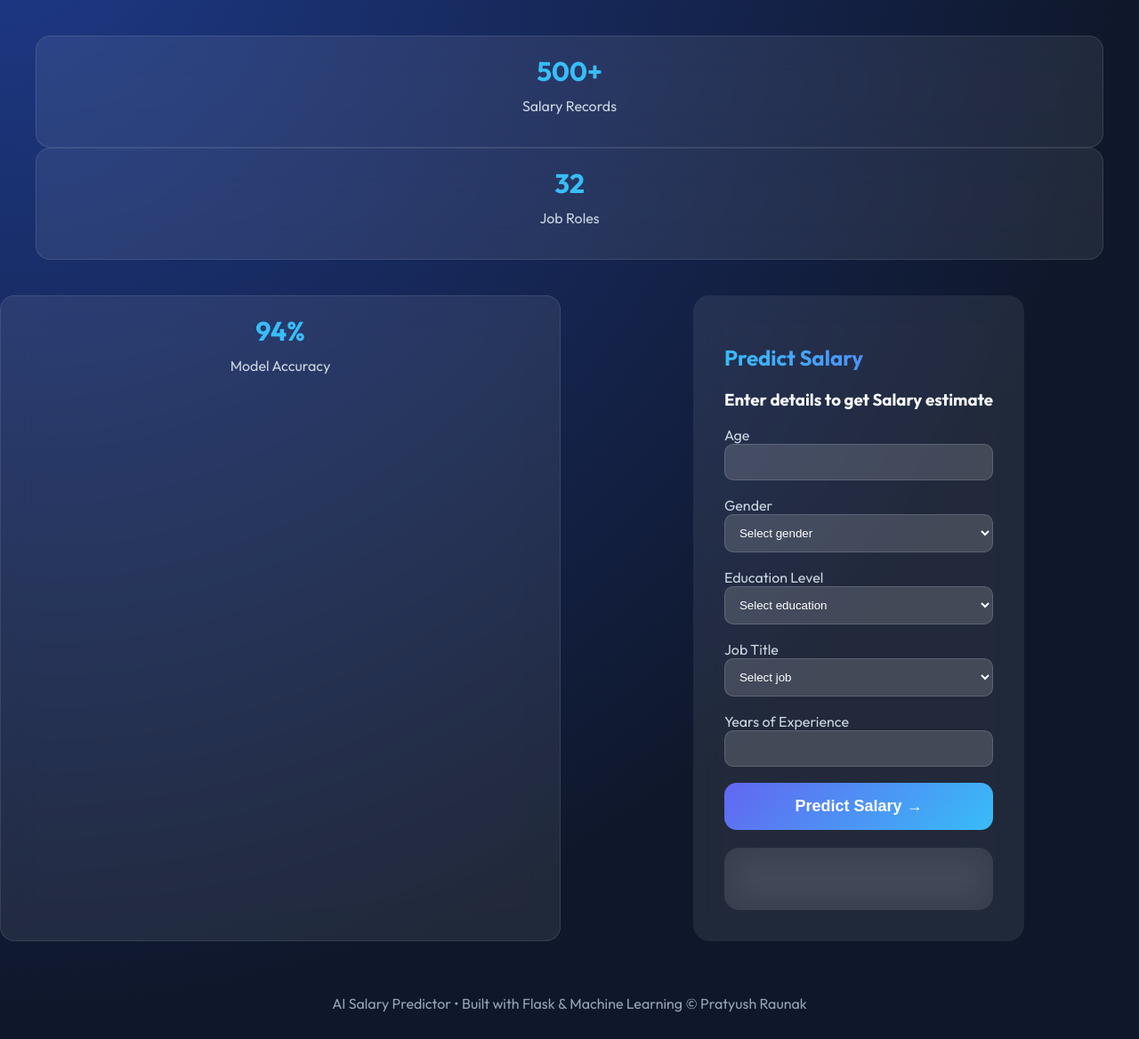
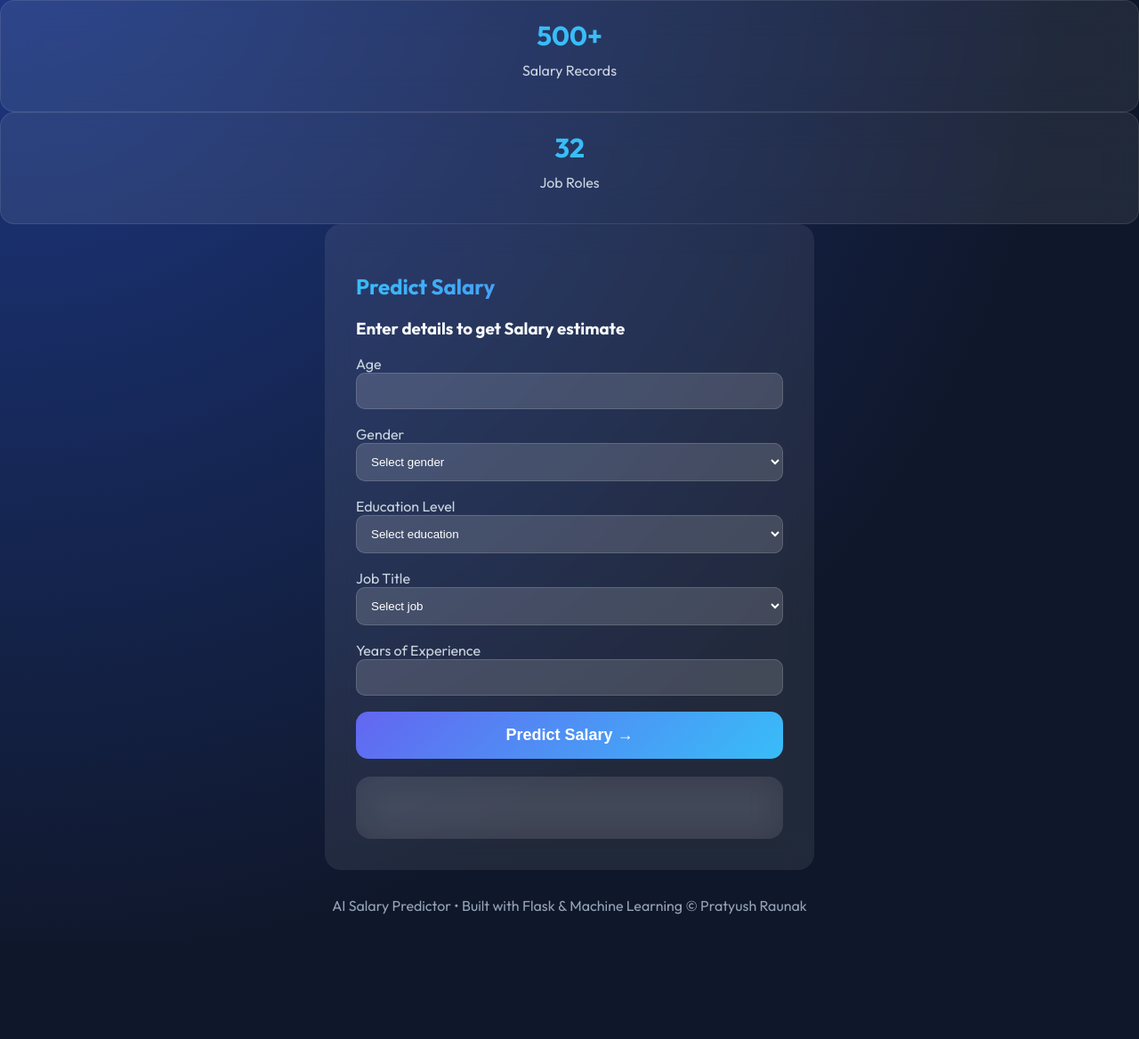
Before and after one commit to PR0801/Salary_Prediction, a Flask app: page / in a window 1280 px wide. Shown: the part 124-1292 px from the top of the page at 89% size. After the commit the page ends 1152 px from the top, so only its background shows below. Run offline with Flask 3, Linux system fonts and the light colour scheme; parts of the project's set-up code (start-up, migrations or seed data) failed here and were passed over.

Commit message:
Update index.html

```diff
--- a/templates/index.html
+++ b/templates/index.html
@@ -252,29 +252,23 @@
       <a href="#" id="dashboard-link" class="active">🏠 Dashboard</a>
       <a href="#" id="analytics-link">📊 Analytics</a>
     </div>
-
-    <div class="content">
-
 <div class="stat-card">
         <h3>500+</h3>
         <p>Salary Records</p>
       </div>
+
       <div class="stat-card">
         <h3>32</h3>
         <p>Job Roles</p>
       </div>
     </div>
-      <section id="dashboard">
-        <div class="stats">
-        <div class="stat-card">
-          <h3>94%</h3>
-          <p>Model Accuracy</p>
-        </div>
+
     <div class="panel">
       <h2>Predict Salary</h2>
       <h3>Enter details to get Salary estimate</h3>
 
       <form id="salary-form">
+
         <div class="form-group">
           <label>Age</label>
           <input name="Age" type="number" required min="18" />
```
Lines whose indentation alone changed are shown as unchanged.
